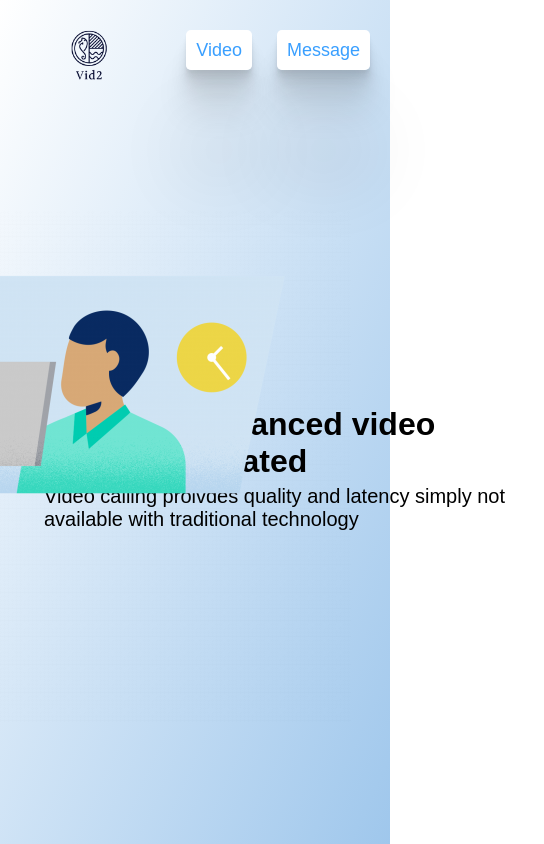
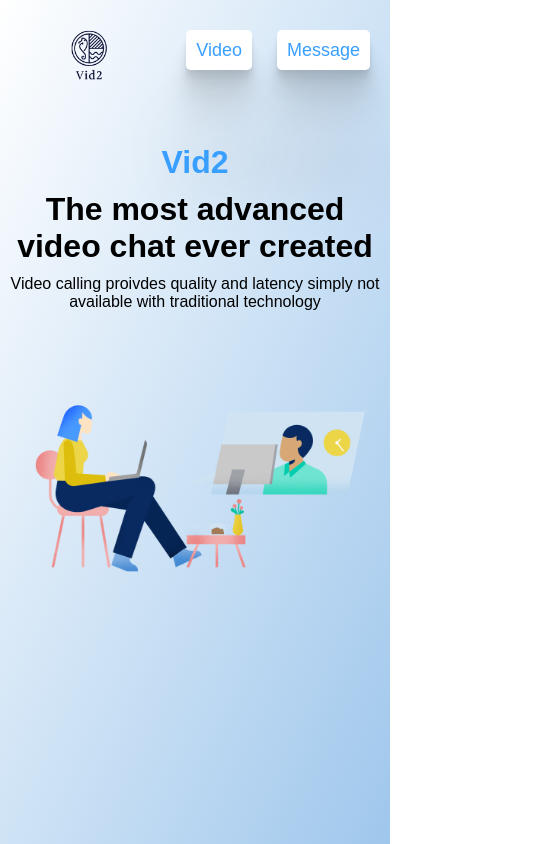
Before and after one commit to JeffVega/VidVid, a React app: page / in a window 390 px wide. Shown: the whole page, 544 px wide, since content can reach past the window. Built offline with nearby package versions, Linux system fonts and the light colour scheme.

Commit message:
mobile ready homepage

```diff
--- a/src/components/homepage/home.js
+++ b/src/components/homepage/home.js
@@ -7,16 +7,21 @@ const Home = () => {
         <div className="homepage">
 
             <Header/>
+            <div className="docker">
+
+
+
             <div className="info">
-                <div>
+
                     <h1>Vid2</h1>
                     <h1>The most advanced video chat ever created</h1>
-                </div>
+
                 <p>Video calling proivdes quality and latency simply not available with
                     traditional technology</p>
             </div>
             <div className="bg-img">
                 <img src={BgImage} alt="image background"/>
+            </div>
             </div>
         </div>
     )
--- a/src/utils/sass/pages/_home.scss
+++ b/src/utils/sass/pages/_home.scss
@@ -3,6 +3,7 @@
     width: 100%;
     background: linear-gradient(to right bottom, white, #9fc7ec);
     position: relative;
+
     .header {
         display: flex;
         flex-direction: row;
@@ -13,11 +14,12 @@
         &_name {
             font-size: 20px;
             margin-left: 10px;
-            img{
-               max-width: 100%;
-               width: 200px;
 
-               transform: translateY(30px);
+            img {
+                max-width: 100%;
+                width: 200px;
+
+                transform: translateY(30px);
             }
         }
 
@@ -65,29 +67,50 @@
 }
 
 
+.docker {
+    display: flex;
+    flex-direction: row;
 
-.info{
-    position: absolute;
-    top: 35%;
-    left: 10%;
+    @media (max-width:426px) {
+        flex-direction: column;
+
+    }
+}
+
+.info {
+    margin: 10% auto;
+    margin-left: 20px;
     display: flex;
     flex-direction: column;
-    h1{
-      width: 450px;
-      padding: 5px;
-      &:first-child{
-          font-size: 83px;
-      }
+    max-width: 100%;
+    width: 45%;
+
+    & h1:first-of-type{
+        color: #399fff;
     }
-    p{
-        margin-left: 5px;
-        font-size: 20px;
-        width: 500px;
+    & > *{
+        padding: 5px;
+    }
+    @media (max-width:426px) {
+        margin-left: 0;
+        text-align: center;
+        width: 400px;
+
+    }
+
+
+}
+
+.bg-img {
+    flex: 1;
+    align-self: center;
+    margin-top: 2rem;
+
+
+
+    img {
+        width: 100%;
+
+
     }
 }
-.bg-img{
-    position: absolute;
-    top: 25%;
-    right: 10%;
-    margin-left: auto;
-}
```
Also changed, not shown: src/index.css.
